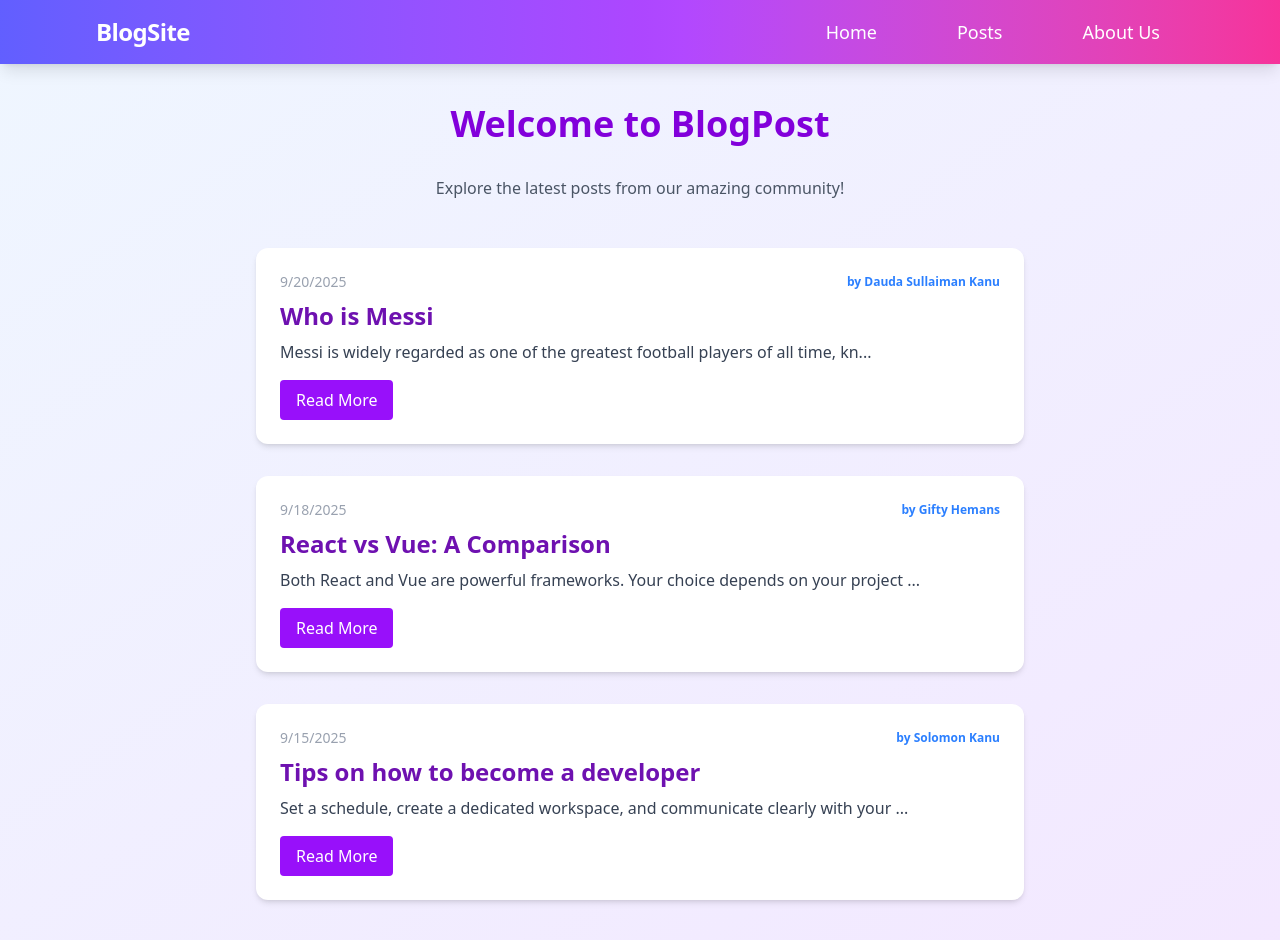
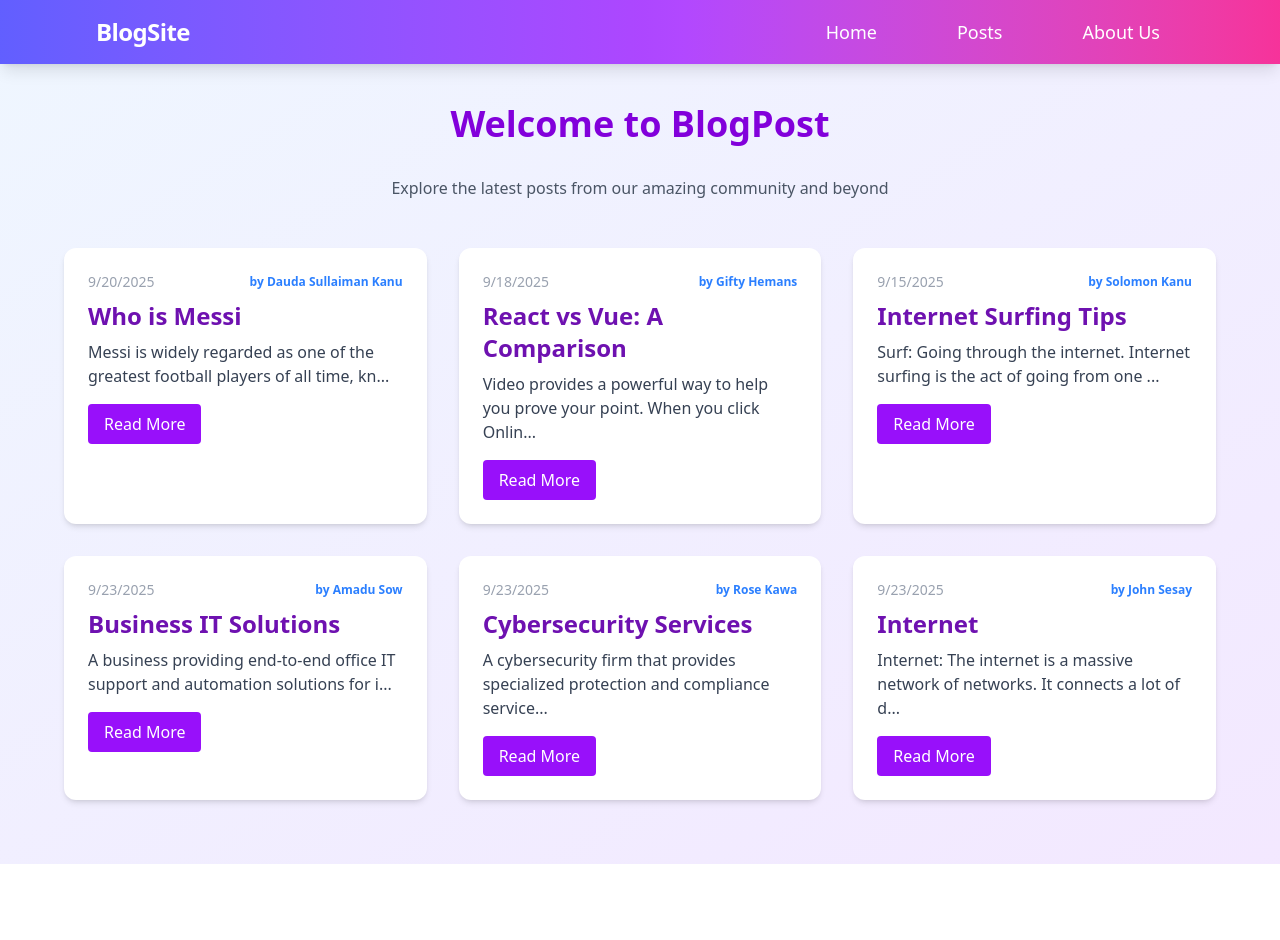
Before and after one commit to solomonx-star/blogpost, a Next.js app: page / in a window 1280 px wide. After the commit the page ends 864 px from the top, so only its background shows below. Built offline with nearby package versions, Linux system fonts and the light colour scheme.

Commit message:
changes the post to use flex

```diff
--- a/app/Home/page.js
+++ b/app/Home/page.js
@@ -13,16 +13,37 @@ const posts = [
     {
         id: 2,
         title: "React vs Vue: A Comparison",
-        content: "Both React and Vue are powerful frameworks. Your choice depends on your project needs and team expertise.",
+        content: "Video provides a powerful way to help you prove your point. When you click Online Video, you can paste in the embed code for the video you want to add. You can also type a keyword to search online for the video that best fits your document.To make your document look professionally produced, Word provides header, footer, cover page, and text box designs that complement each other. For example, you can add a matching cover page, header, and sidebar. Click Insert and then choose the elements you want from the different galleries.",
         date: "2025-09-18",
         author: "Gifty Hemans"
     },
     {
         id: 3,
-        title: "Tips on how to become a developer",
-        content: "Set a schedule, create a dedicated workspace, and communicate clearly with your team.",
+        title: "Internet Surfing Tips",
+        content: "Surf: Going through the internet. Internet surfing is the act of going from one page to another on the internet, browsing for topics of interest",
         date: "2025-09-15",
         author: "Solomon Kanu"
+    },
+    {
+        id: 4,
+        title: "Business IT Solutions",
+        content: "A business providing end-to-end office IT support and automation solutions for institutions, ensuring smooth operations and reduced downtimeSet a schedule, create a dedicated workspace, and communicate clearly with your team.",
+        date: "2025-09-23",
+        author: "Amadu Sow"
+    },
+    {
+        id: 5,
+        title: "Cybersecurity Services",
+        content: "A cybersecurity firm that provides specialized protection and compliance services for businesses and institutions handling sensitive data.",
+        date: "2025-09-23",
+        author: "Rose Kawa"
+    },
+    {
+        id: 6,
+        title: "Internet",
+        content: "Internet: The internet is a massive network of networks.  It connects a lot of different networks together. Allow nodes to communicate through networks. It is a massive network of networks",
+        date: "2025-09-23",
+        author: "John Sesay"
     },
 
 ];
@@ -39,10 +60,10 @@ export default function Home() {
 
     return (
         <main className="min-h-screen bg-gradient-to-br from-blue-50 to-purple-100 py-10 px-4">
-            <div className="max-w-3xl mx-auto">
+            <div className="max-w-6xl mx-auto">
                 <h1 className="text-4xl font-bold text-center text-purple-700 mb-8">Welcome to BlogPost</h1>
-                <p className="text-center text-gray-600 mb-12">Explore the latest posts from our amazing community!</p>
-                <div className="space-y-8">
+                <p className="text-center text-gray-600 mb-12">Explore the latest posts from our amazing community and beyond</p>
+                <div className="grid grid-cols-1 sm:grid-cols-2 md:grid-cols-3 gap-8">
                     {posts.map(post => (
                         <div key={post.id} className="bg-white rounded-xl shadow-md p-6 hover:shadow-lg transition-shadow">
                             <div className="flex justify-between items-center mb-2">
@@ -62,7 +83,7 @@ export default function Home() {
 
             {/* Modal */}
             {selectedPost && (
-                <div className="fixed inset-0 z-50 flex items-center justify-center bg-black bg-opacity-40">
+                <div className="fixed inset-0 z-50 flex items-center justify-center bg-gradient-to-br from-blue-50 to-purple-100 bg-opacity-80">
                     <div className="bg-white rounded-xl shadow-2xl p-8 max-w-lg w-full relative">
                         <button
                             className="absolute top-3 right-3 text-gray-400 hover:text-purple-700 text-2xl font-bold"
```
